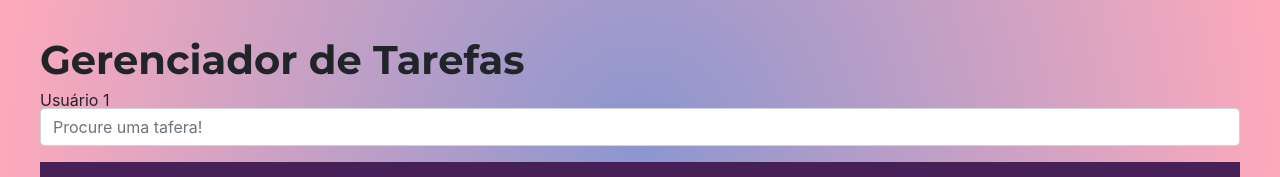
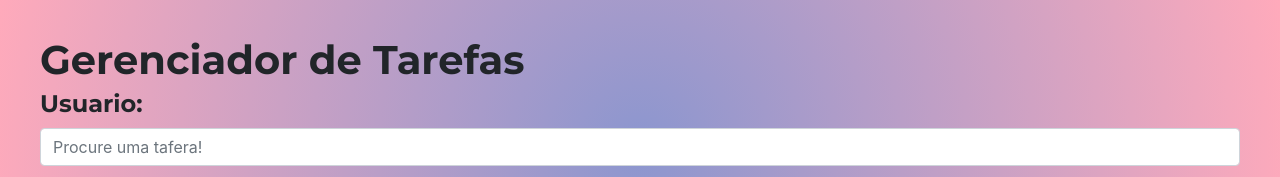
Before and after one commit to felipecotto/react-todo, a React (Create React App) app: page /users/1 in a window 1280 px wide. Shown: the top 177 px of the page. Built offline with nearby package versions, Linux system fonts and the light colour scheme; no server answers.

Commit message:
Add User Title

```diff
--- a/src/components/title/index.js
+++ b/src/components/maintitle/index.js
@@ -9,8 +9,8 @@ import styled from "styled-components"
     font-weight: 700;
 `
 
-const MainTitle = ({data}) => (
-    <MainTitleStyle>Gerenciador de Tarefas</MainTitleStyle>
+const MainTitle = ({ children }) => (
+    <MainTitleStyle>{children}</MainTitleStyle>
 )
 
 export default MainTitle
--- /dev/null
+++ b/src/components/usertitle/index.js
@@ -0,0 +1,16 @@
+import React from "react"
+
+import styled from "styled-components"
+
+ const UserTitleStyle = styled.h1`
+    margin-bottom: 12px;
+    font-family: 'Montserrat', sans-serif;
+    font-size: 24px;
+    font-weight: 700;
+`
+
+const UserTitle = ({ children }) => (
+    <UserTitleStyle>{children}</UserTitleStyle>
+)
+
+export default UserTitle
--- a/src/modules/layout/index.jsx
+++ b/src/modules/layout/index.jsx
@@ -1,6 +1,6 @@
 import React from "react";
 import { Container } from 'react-bootstrap';
-import MainTitle from '../../components/title';
+import MainTitle from '../../components/maintitle';
 import styled from "styled-components";
 
 const BoxStyled = styled.section`
@@ -23,7 +23,7 @@ export const Layout = ({ children }) => (
     <BoxStyled>
         <ContainerStyled fluid>
             <Content>
-            <MainTitle></MainTitle>
+            <MainTitle>Gerenciador de Tarefas</MainTitle>
                 {children}
             </Content>
         </ContainerStyled>
--- a/src/views/usertodolist/index.jsx
+++ b/src/views/usertodolist/index.jsx
@@ -7,6 +7,7 @@ import {TodoListService} from '../../server/services/todoList-service'
 import TodoContext from '../../modules/todolist/contextTodo'
 import {Layout} from '../../modules/layout'
 import TodoListModule from '../../modules/todolist'
+import UserTitle from '../../components/usertitle'
 
 
 export default function TodoList() {
@@ -35,7 +36,7 @@ export default function TodoList() {
           searchData,
           setSearch
         }}>
-            <h3>Usuário {userId}</h3>
+            <UserTitle>Usuario: </UserTitle>
             <InputSearch/>
           <TodoListModule/>
         </TodoContext.Provider>
```
